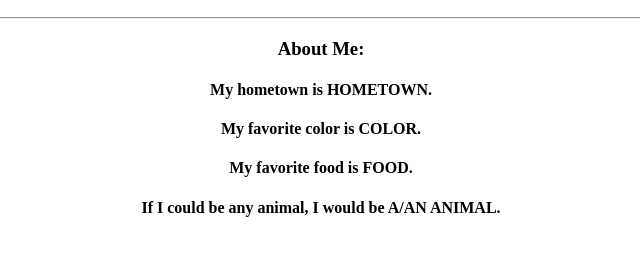
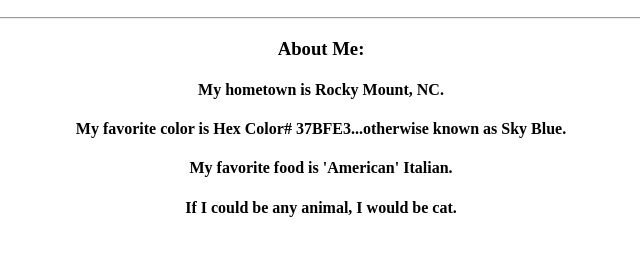
Before and after one commit to Json-Asano/literate-octo-spoon, a plain HTML site: page index.html in a window 1280 px wide. Shown: the part 110-366 px from the top of the page, without its empty margins (319-959 px from the left). Drawn offline with Linux system fonts and the light colour scheme.

Commit message:
Update index.html

```diff
--- a/index.html
+++ b/index.html
@@ -11,10 +11,10 @@
 				<h2>Software Developer</h2>
 				<hr>
 				<h3>About Me:</h3>
-					<h4>My hometown is HOMETOWN.</h4>
-					<h4>My favorite color is COLOR.</h4>
-					<h4>My favorite food is FOOD.</h4>
-					<h4>If I could be any animal, I would be A/AN ANIMAL.</h4>
+					<h4>My hometown is Rocky Mount, NC.</h4>
+					<h4>My favorite color is Hex Color# 37BFE3...otherwise known as Sky Blue.</h4>
+					<h4>My favorite food is 'American' Italian.</h4>
+					<h4>If I could be any animal, I would be cat.</h4>
 			</div>
 		  </body>
 		</html>
```
